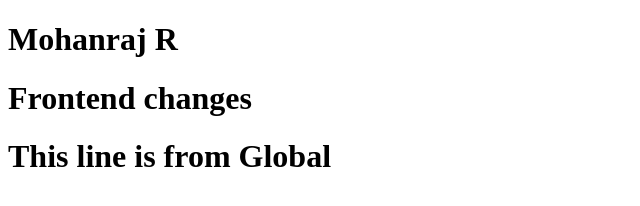
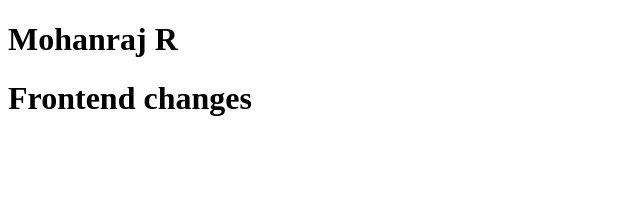
Before and after one commit to Mohanraj-0101/Practice, a plain HTML site: page index.html in a window 1280 px wide. Shown: the whole page, without its empty margins (0-640 px from the left). Drawn offline with Linux system fonts and the light colour scheme.

Commit message:
for a doubt

```diff
--- a/index.html
+++ b/index.html
@@ -9,6 +9,5 @@
 <body>
     <h1>Mohanraj R</h1>
     <h1>Frontend changes</h1>
-    <h1>This line is from Global</h1>
 </body>
 </html>
```
